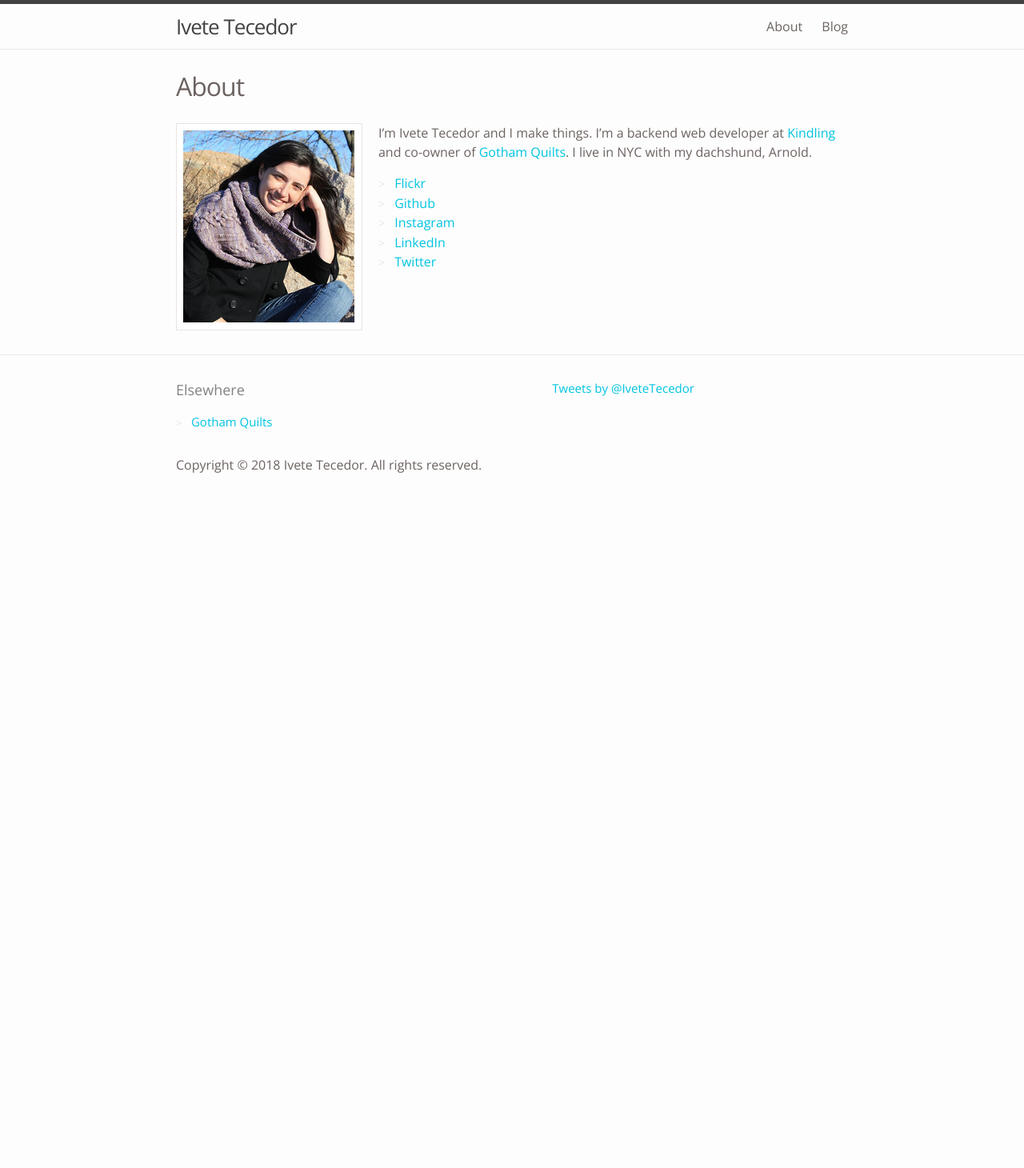
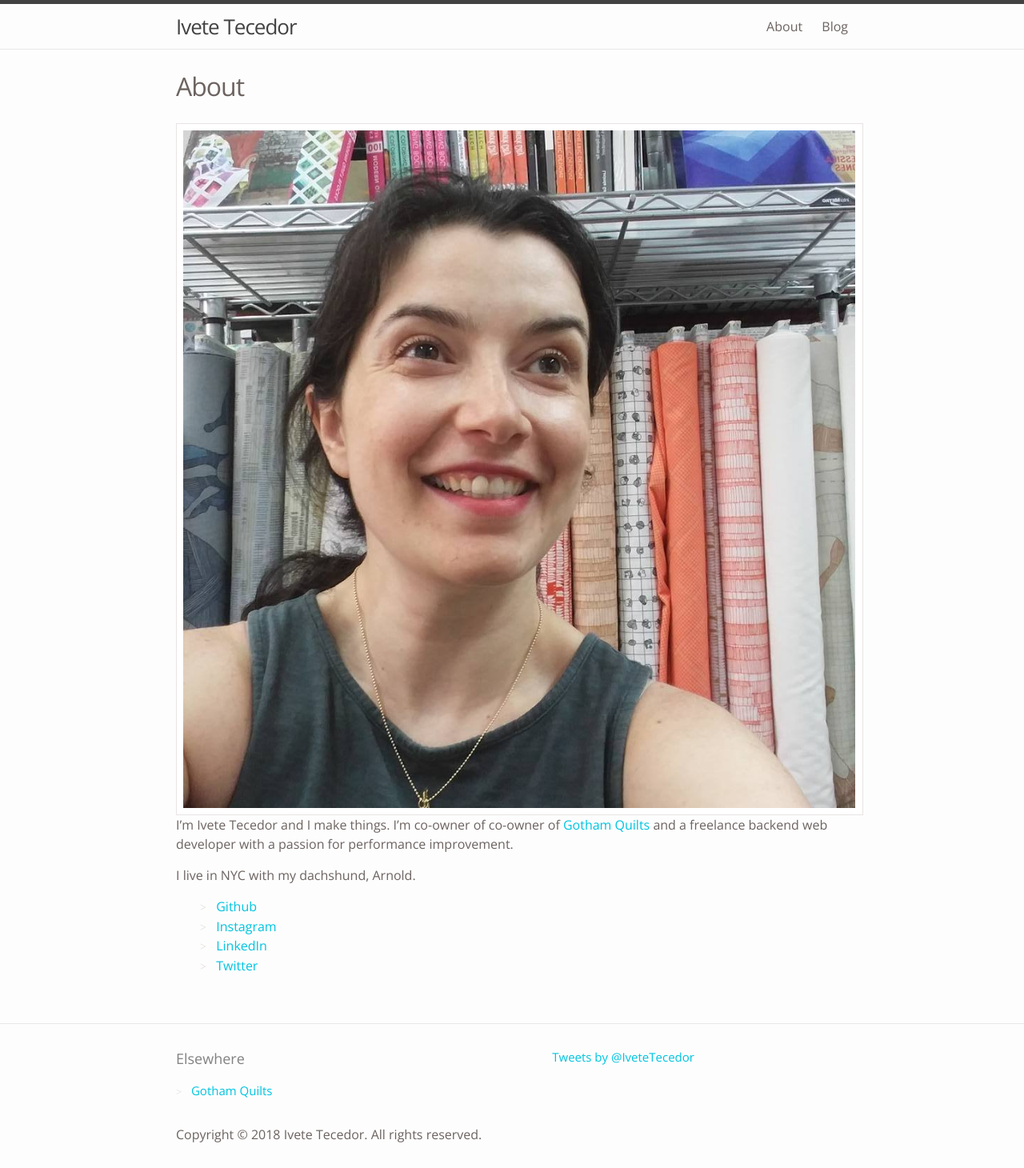
Before and after one commit to itecedor/itc-jekyll, a Jekyll site: the page built from about.md, in a window 1280 px wide. Shown: the whole page at 80% size. Built offline with Jekyll 4.4.1, drawn with Linux system fonts in a browser that asks for light colours; some web fonts are replaced; comment, search, counter and statistics services are not loaded; before the commit the page ends 900 px from its top, so only the background shows below that.

Commit message:
more updates

```diff
--- a/about.md
+++ b/about.md
@@ -4,9 +4,10 @@ title: About
 permalink: /about/
 ---
 
-<img src="{{ site.baseurl }}/images/me_medium.jpg" id="headshot">I’m Ivete Tecedor and I make things. I’m a backend web developer at [Kindling](https://kindlingapp.com) and co-owner of [Gotham Quilts](http://gothamquilts.com). I live in NYC with my dachshund, Arnold.
+<img src="{{ site.baseurl }}/images/me.jpg" id="headshot">I’m Ivete Tecedor and I make things. I'm co-owner of co-owner of [Gotham Quilts](http://gothamquilts.com) and a freelance backend web developer with a passion for performance improvement.
 
-* [Flickr](https://www.flickr.com/people/55568071@N00/)
+I live in NYC with my dachshund, Arnold.
+
 * [Github](http://github.com/itecedor/)
 * [Instagram](http://instagram.com/ivetetecedor/)
 * [LinkedIn](http://www.linkedin.com/in/itecedor/)
```
Also changed, not shown: images/me.jpg (added).
